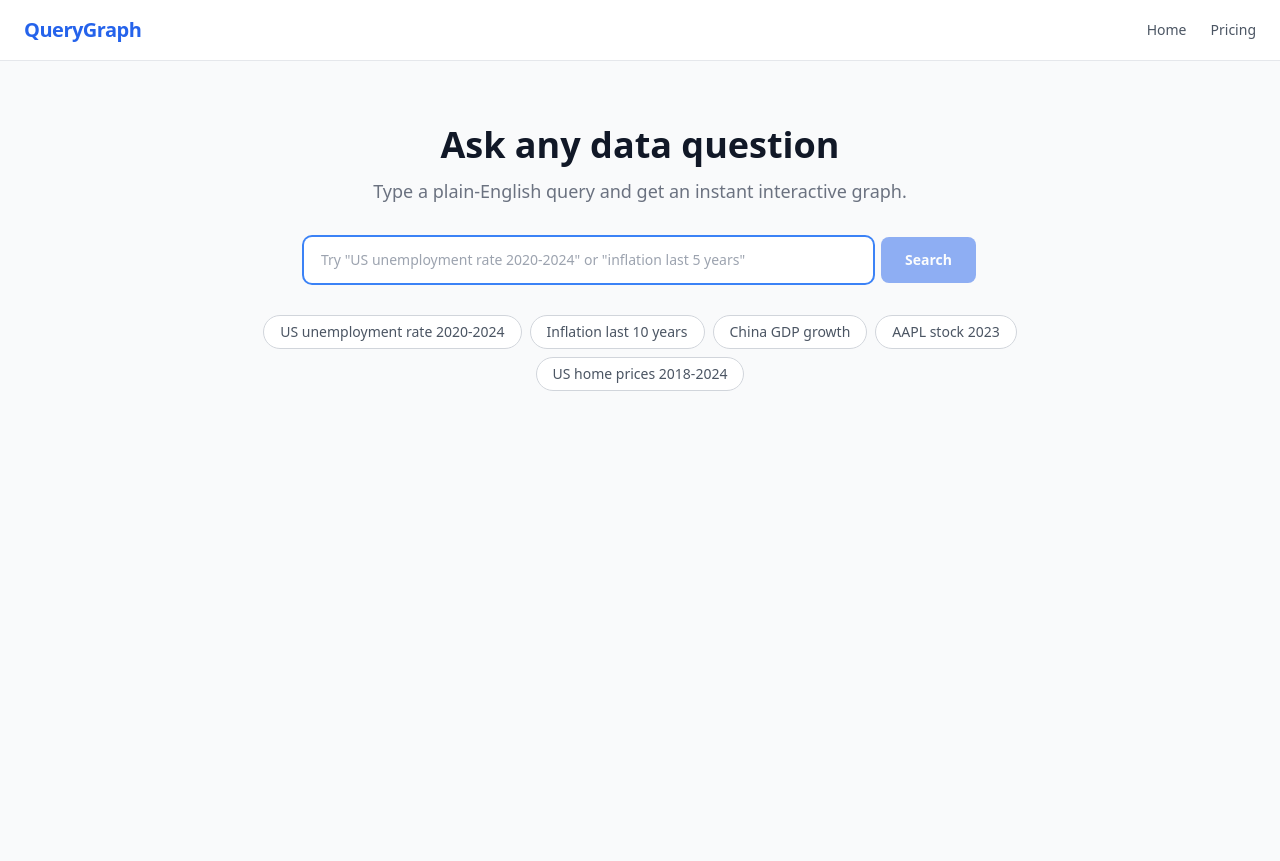
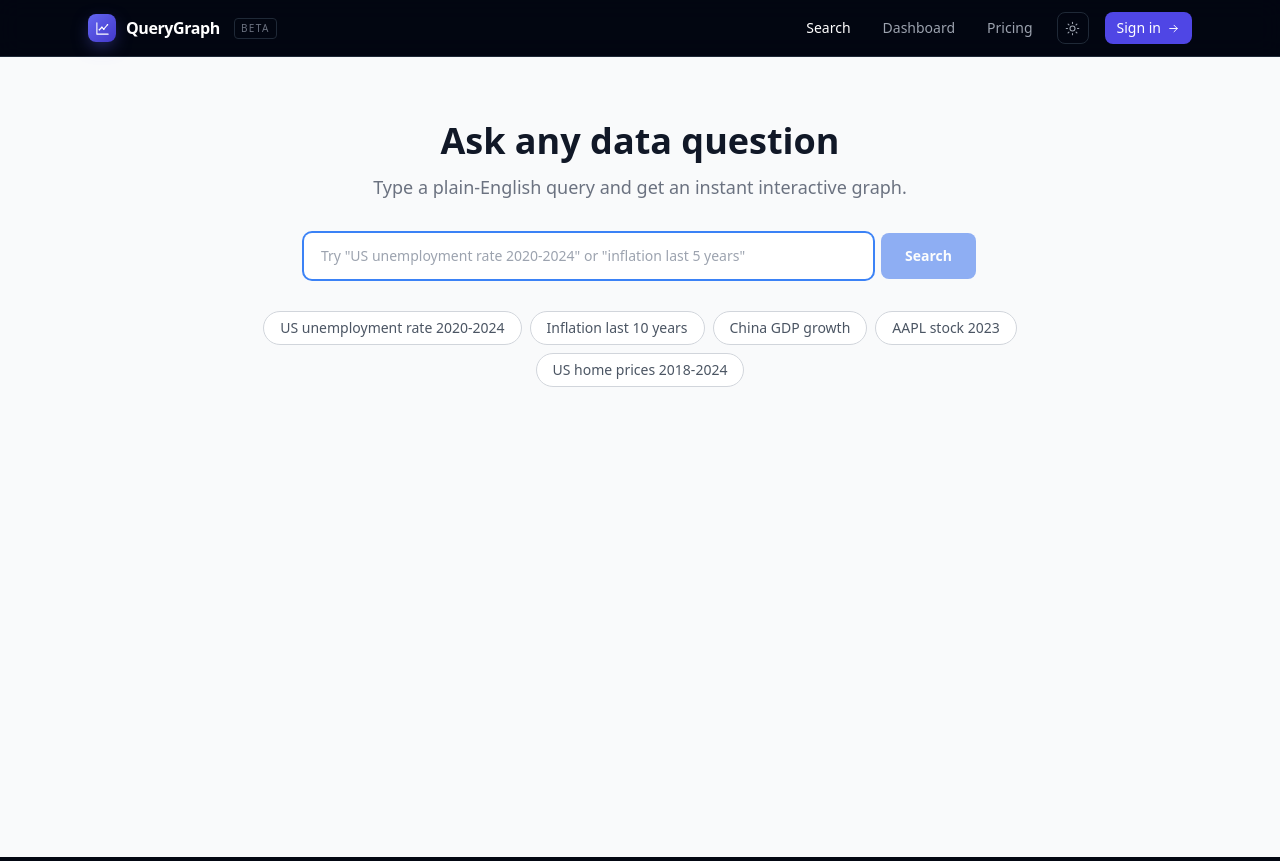
Before and after one commit to supermosong/querygraph, a React (Vite) app in the folder client/: page / in a window 1280 px wide. Built offline with nearby package versions, Linux system fonts and the light colour scheme; the HTML template or start-up script is replaced by a standard one.

Commit message:
feat: redesign Navbar with dark/light toggle, Dashboard link, Sign in button

```diff
--- a/client/src/components/Navbar.jsx
+++ b/client/src/components/Navbar.jsx
@@ -1,22 +1,60 @@
-// Navbar.jsx — top navigation bar with logo and nav links
+// src/components/Navbar.jsx
 import React from 'react';
-import { Link } from 'react-router-dom';
+import { Link, useLocation } from 'react-router-dom';
+import { QG_PAL } from '../theme';
+import { IconGraph, IconSun, IconMoon, IconArrowRight } from './icons/Icons';
 
-function Navbar() {
+function Navbar({ light, setLight }) {
+  const p = QG_PAL[light ? 'light' : 'dark'];
+  const { pathname } = useLocation();
+
+  function navCls(to) {
+    const active = pathname === to;
+    return `text-sm px-3 py-1.5 rounded-lg transition-colors ${
+      active
+        ? (light ? 'text-gray-900' : 'text-white')
+        : `${p.dim} hover:${light ? 'text-gray-900' : 'text-white'}`
+    }`;
+  }
+
   return (
-    <nav className="bg-white border-b border-gray-200 px-6 py-4 flex items-center justify-between">
-      <Link to="/" className="text-xl font-bold text-blue-600 tracking-tight">
-        QueryGraph
-      </Link>
-      <div className="flex gap-6">
-        <Link to="/" className="text-gray-600 hover:text-blue-600 transition-colors text-sm font-medium">
-          Home
+    <header className={`sticky top-0 z-30 ${p.navBg} backdrop-blur-md border-b ${p.border}`}>
+      <div className="max-w-6xl mx-auto px-4 sm:px-6 h-14 flex items-center justify-between">
+
+        <Link to="/" className="flex items-center gap-2.5">
+          <span className="grid place-items-center w-7 h-7 rounded-lg
+                           bg-gradient-to-br from-indigo-500 to-indigo-700
+                           shadow-[0_6px_18px_-4px_rgba(99,102,241,0.55)]">
+            <IconGraph size={15} className="text-white" />
+          </span>
+          <span className={`font-semibold tracking-tight ${p.text}`}>QueryGraph</span>
+          <span className={`hidden sm:inline text-[10px] uppercase tracking-[0.14em]
+                            ${p.muted} px-1.5 py-0.5 rounded border ${p.border} ml-1`}>
+            BETA
+          </span>
         </Link>
-        <Link to="/pricing" className="text-gray-600 hover:text-blue-600 transition-colors text-sm font-medium">
-          Pricing
-        </Link>
+
+        <nav className="flex items-center gap-1 sm:gap-2">
+          <Link to="/"          className={navCls('/')}>Search</Link>
+          <Link to="/dashboard" className={navCls('/dashboard')}>Dashboard</Link>
+          <Link to="/pricing"   className={navCls('/pricing')}>Pricing</Link>
+
+          <button onClick={() => setLight(!light)}
+                  aria-label="Toggle theme"
+                  className={`ml-1 grid place-items-center w-8 h-8 rounded-lg
+                              border ${p.border} ${p.dim}
+                              hover:${light ? 'text-gray-900' : 'text-white'} transition-colors`}>
+            {light ? <IconMoon size={15} /> : <IconSun size={15} />}
+          </button>
+
+          <button className={`hidden sm:inline-flex items-center gap-1.5 ml-2
+                              text-sm font-medium px-3 py-1.5 rounded-lg
+                              ${p.accentBtn} transition-colors`}>
+            Sign in <IconArrowRight size={13} />
+          </button>
+        </nav>
       </div>
-    </nav>
+    </header>
   );
 }
 
```
